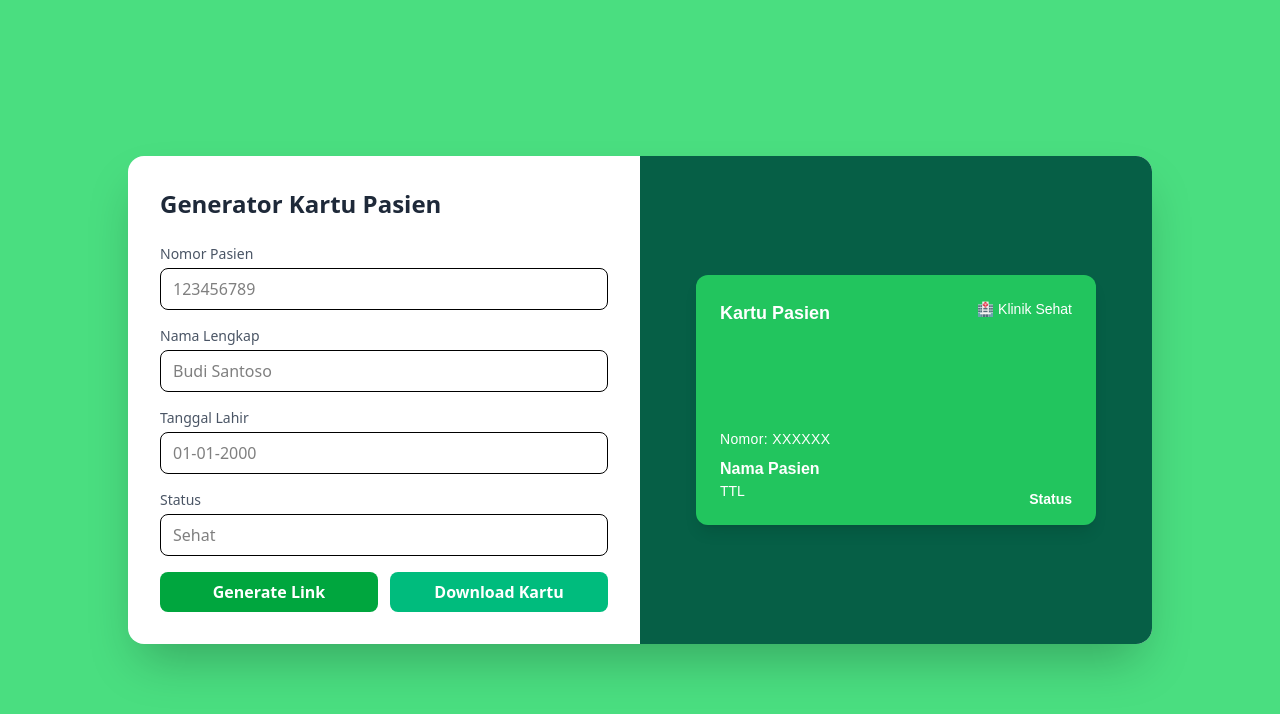
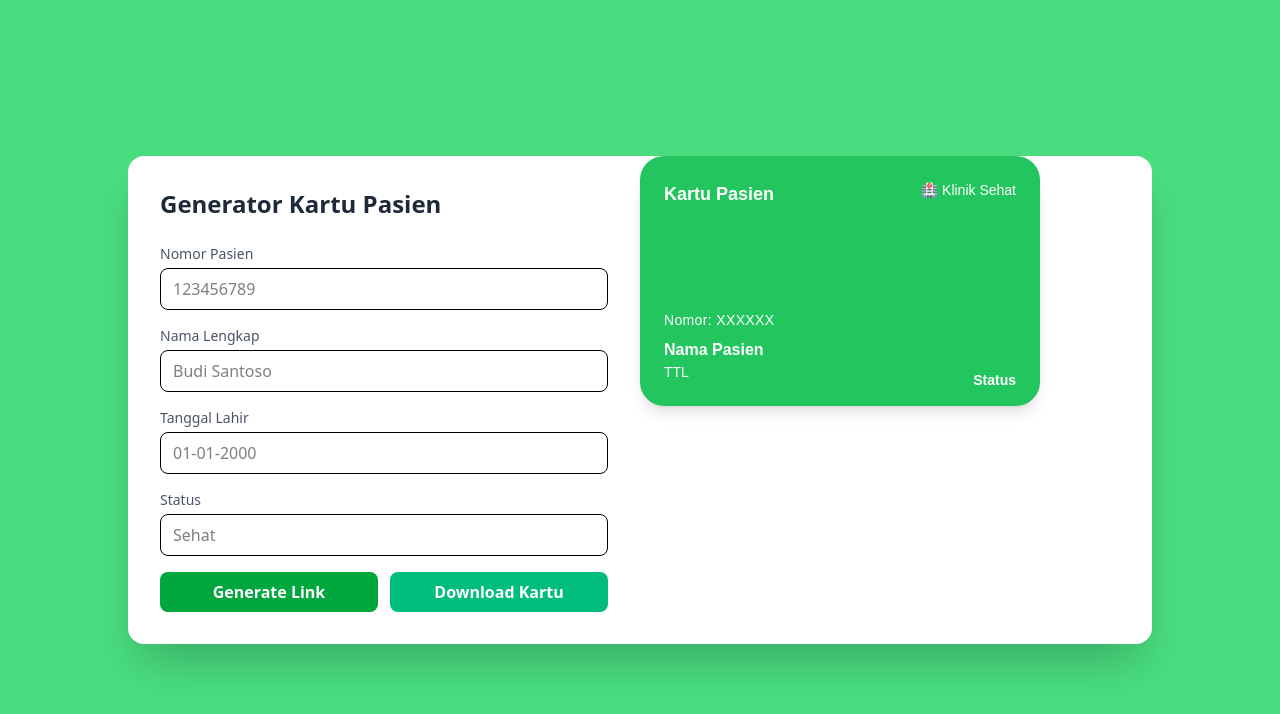
Before and after one commit to afrzzz/CardPasienFiveM, a React (Vite) app: page / in a window 1280 px wide. Shown: the top 714 px of the page. Built offline with nearby package versions, Linux system fonts and the light colour scheme.

Commit message:
benerin bug

```diff
--- a/src/App.jsx
+++ b/src/App.jsx
@@ -167,23 +167,59 @@ export default function App() {
         </div>
 
         {/* Card Preview */}
-        {/* Card Preview */}
-        <div className="bg-[#065f46] flex items-center justify-center p-8">
+        {/* Preview yang kelihatan (pakai animasi) */}
         <motion.div
-            className="relative rounded-xl shadow-lg text-white"
+          className="relative shadow-lg text-white"
           style={{
             width: "400px",
             height: "250px",
             fontFamily: "Arial, sans-serif",
             transformStyle: "preserve-3d",
+            borderRadius: "1.5rem",
+            overflow: "hidden",
           }}
           animate={{ rotateY: isBack ? 180 : 0 }}
           transition={{ duration: 0.6 }}
         >
-            {/* Front */}
+          {/* Front tampilan */}
+          <div className="absolute inset-0 bg-[#22c55e] p-6 flex flex-col justify-between backface-hidden">
+            <div className="flex justify-between">
+              <h3 className="text-lg font-bold">Kartu Pasien</h3>
+              <span className="text-sm">🏥 Klinik Sehat</span>
+            </div>
+            <div>
+              <p className="tracking-wide text-sm mb-2">
+                Nomor: {nomor || "XXXXXX"}
+              </p>
+              <p className="font-semibold">{nama || "Nama Pasien"}</p>
+              <p className="text-sm">{ttl || "TTL"}</p>
+            </div>
+            <div className="absolute bottom-4 right-6 text-sm font-semibold">
+              {status || "Status"}
+            </div>
+          </div>
+
+          {/* Back tampilan */}
+          <div className="absolute inset-0 bg-[#1f2937] p-6 flex flex-col justify-center rotate-y-180 backface-hidden">
+            <div className="w-full h-10 bg-black mb-4"></div>
+            <div className="text-center">
+              <p className="bg-white px-3 py-1 rounded text-black font-bold inline-block">
+                {status || "Status Pasien"}
+              </p>
+            </div>
+          </div>
+        </motion.div>
+
+        {/* 👇 Hidden static front untuk capture */}
         <div
-              ref={frontRef} // ✅ ref hanya di front card
-              className="absolute inset-0 bg-[#22c55e] rounded-xl p-6 flex flex-col justify-between backface-hidden"
+          ref={frontRef}
+          className="hidden absolute bg-[#22c55e] p-6 text-white"
+          style={{
+            width: "400px",
+            height: "250px",
+            borderRadius: "1.5rem",
+            fontFamily: "Arial, sans-serif",
+          }}
         >
           <div className="flex justify-between">
             <h3 className="text-lg font-bold">Kartu Pasien</h3>
@@ -200,18 +236,6 @@ export default function App() {
             {status || "Status"}
           </div>
         </div>
-
-            {/* Back */}
-            <div className="absolute inset-0 bg-[#1f2937] rounded-xl p-6 flex flex-col justify-center rotate-y-180 backface-hidden">
-              <div className="w-full h-10 bg-black mb-4"></div>
-              <div className="text-center">
-                <p className="bg-white px-3 py-1 rounded text-black font-bold inline-block">
-                  {status || "Status Pasien"}
-                </p>
-              </div>
-            </div>
-          </motion.div>
-        </div>
       </div>
     </div>
   );
```
Lines whose indentation alone changed are shown as unchanged.
